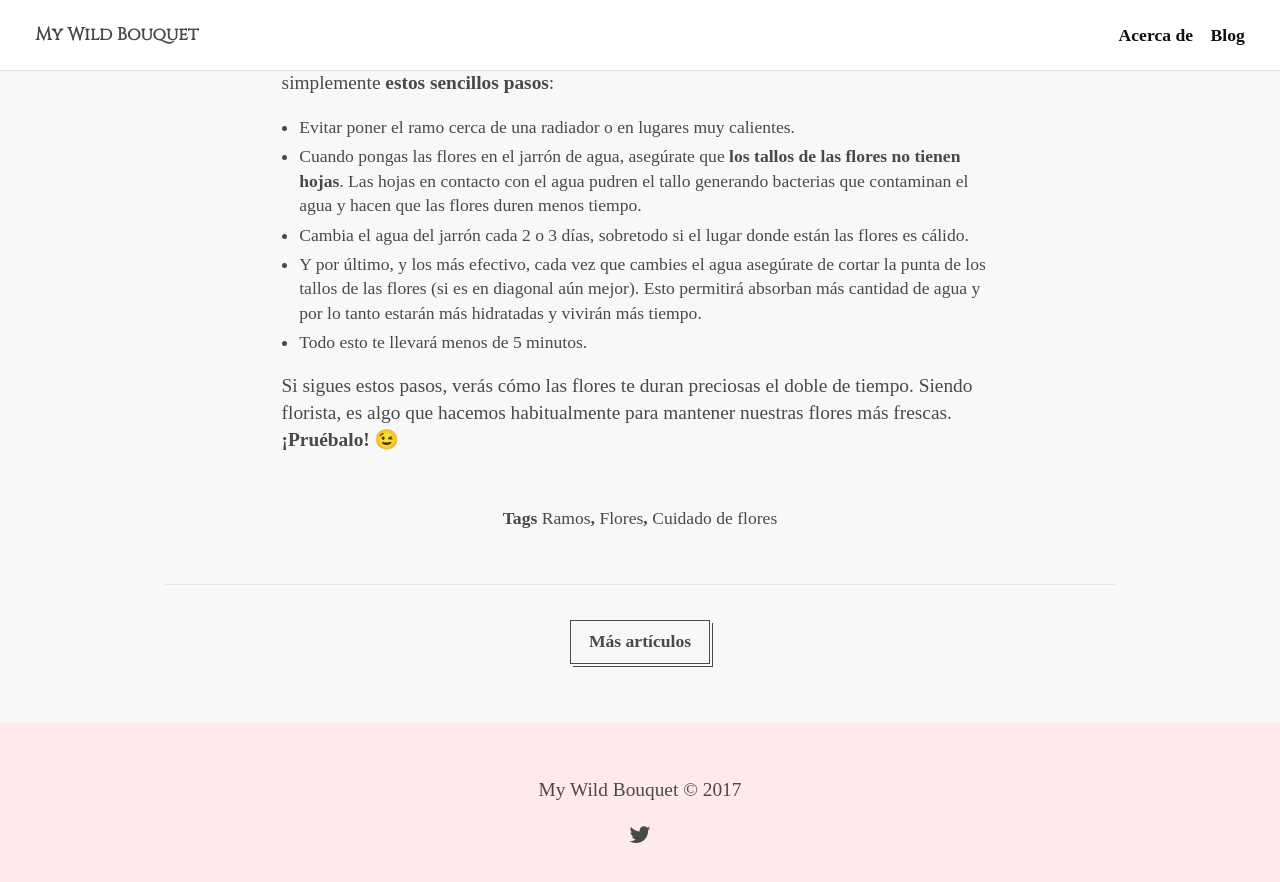
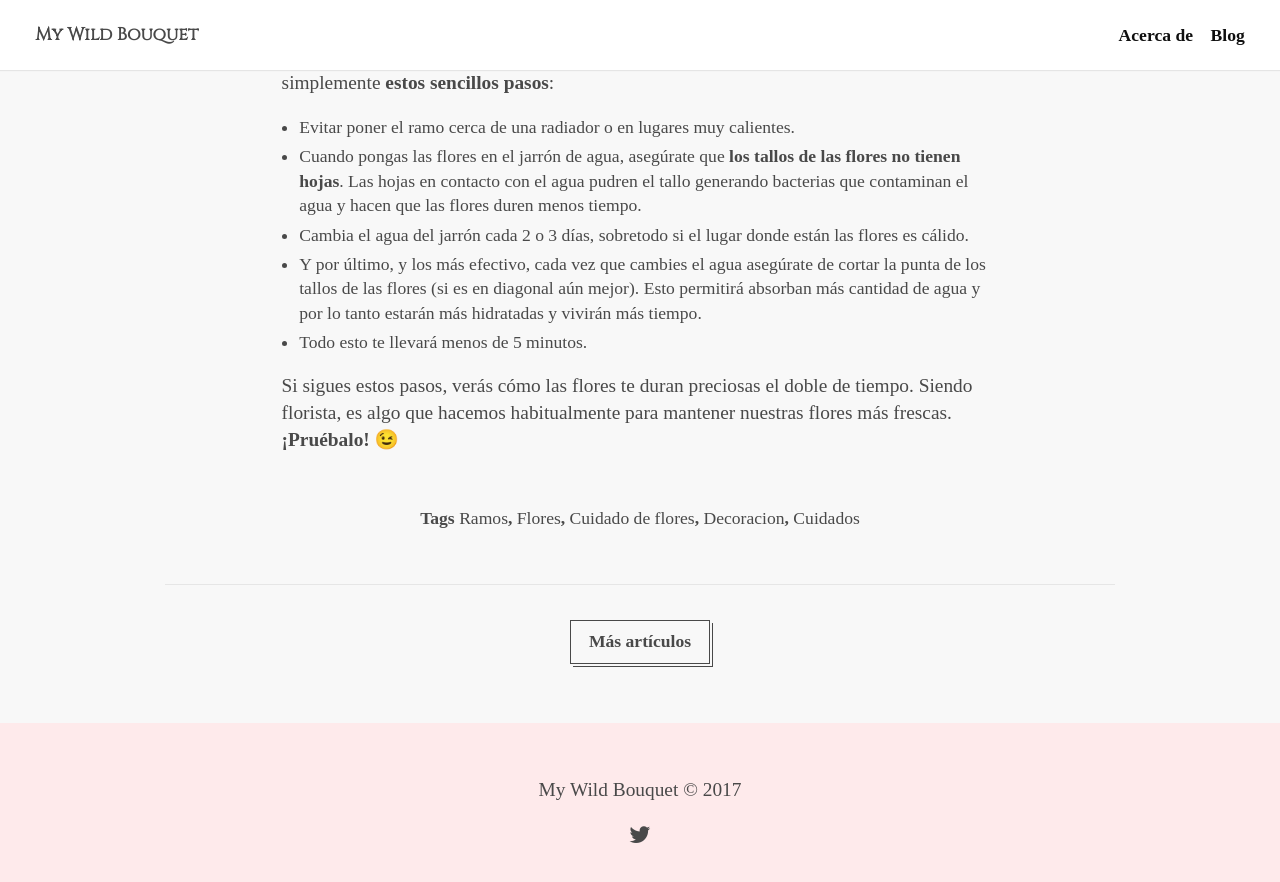
Before and after one commit to keyvanakbary/ramosilvestre.com, a Jekyll site: the page built from src/_posts/2017-11-15-como-cuidar-un-ramo-de-flores.md, in a window 1280 px wide and 900 px high, scrolled down 1744 px. Shown: the top 882 px of the window. Built offline with Jekyll 4.4.1, drawn with Linux system fonts in a browser that asks for light colours; some web fonts are replaced.

Commit message:
Update 2017-11-15-como-cuidar-un-ramo-de-flores.md

```diff
--- a/src/_posts/2017-11-15-como-cuidar-un-ramo-de-flores.md
+++ b/src/_posts/2017-11-15-como-cuidar-un-ramo-de-flores.md
@@ -5,6 +5,8 @@ tags:
   - Ramos
   - Flores
   - Cuidado de flores
+  - Decoracion
+  - Cuidados
 
 description: Como cuidar un ramo de flores
 image: /assets/images/posts/cuidar-ramo.jpg
```
